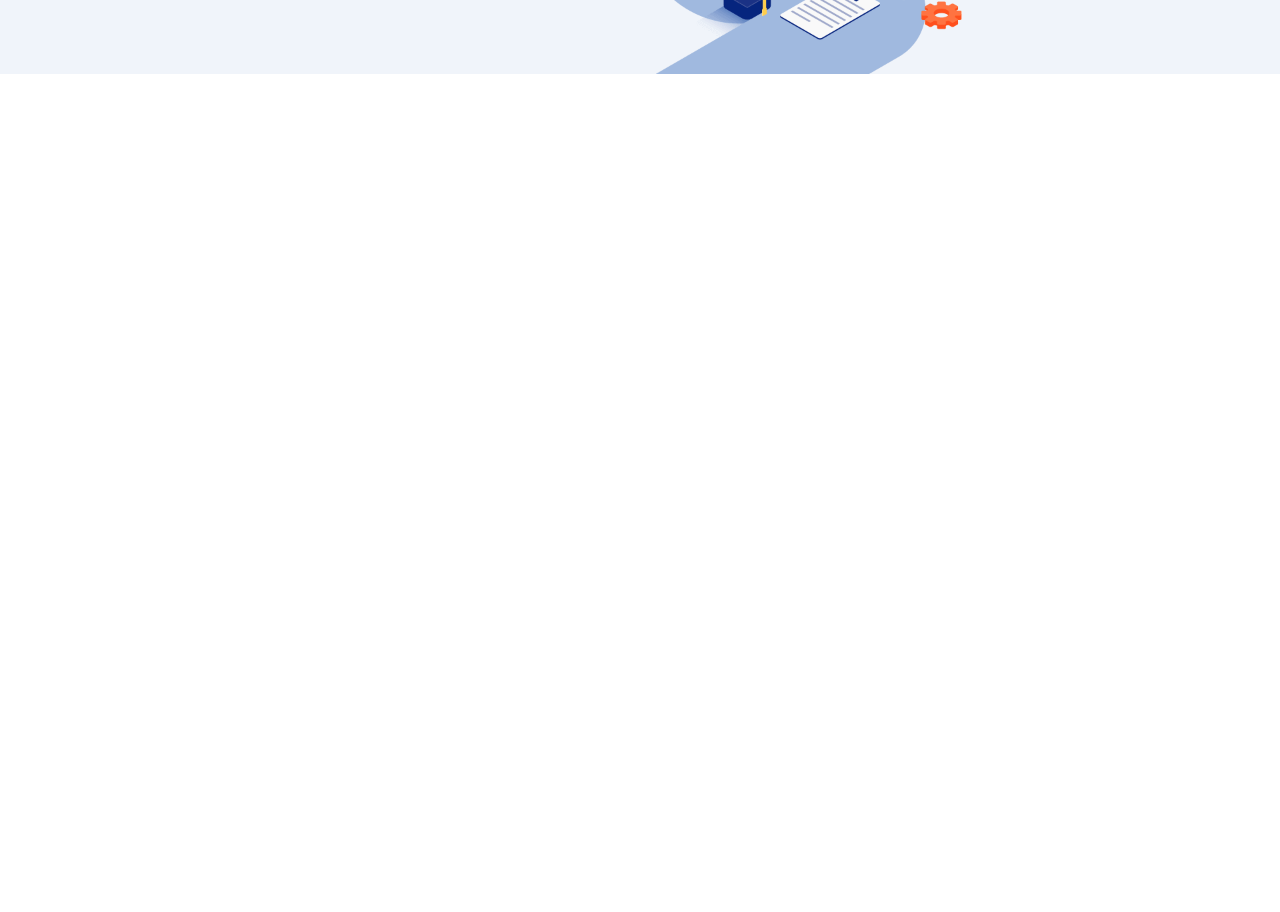
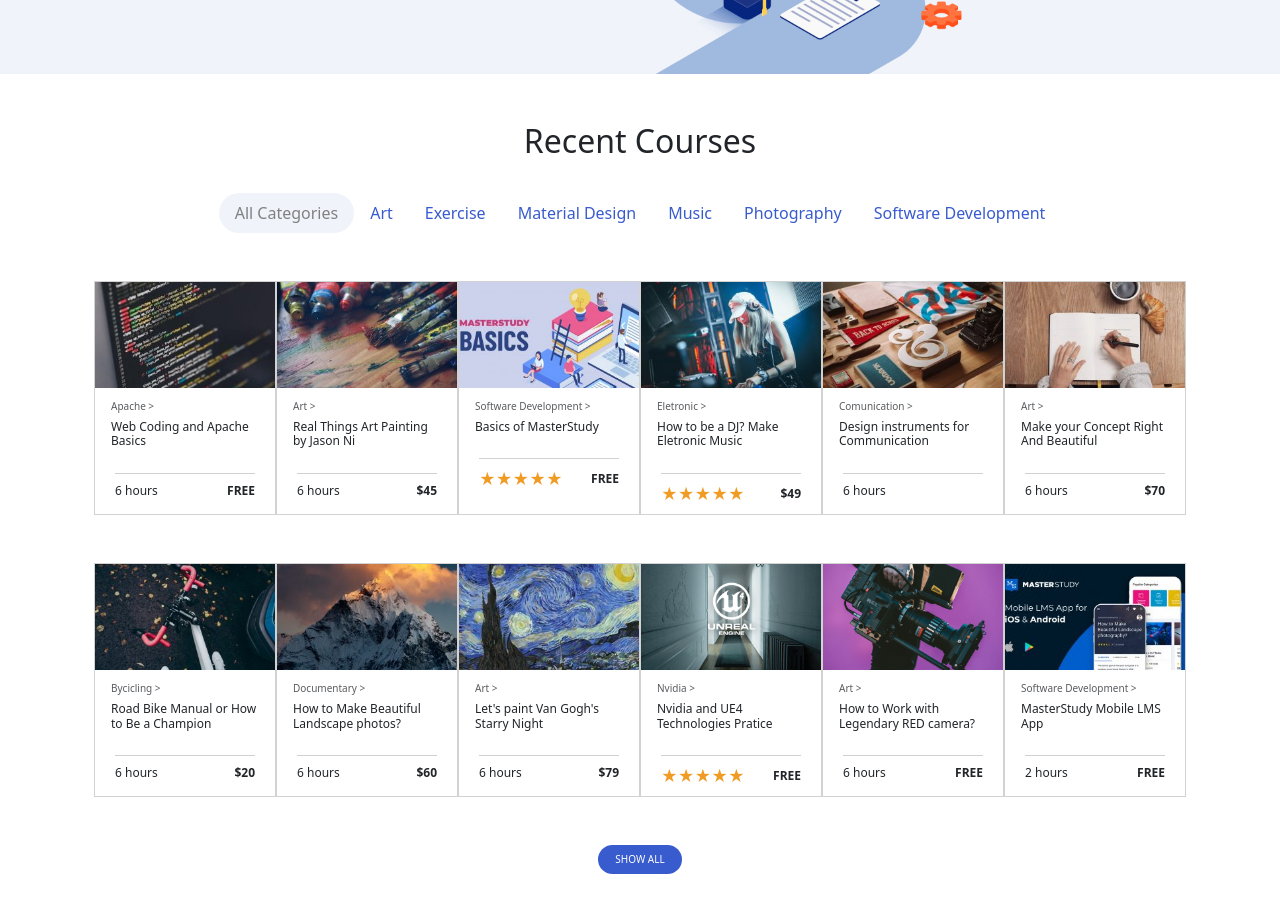
Before and after one commit to MattiaGiarrusso/proj-html-vuejs, a Vue app: page / in a window 1280 px wide. Shown: the part 1560-2472 px from the top of the page. Before the commit the page ends 1634 px from the top, so only its background shows below. Built offline with nearby package versions, Linux system fonts and the light colour scheme.

Commit message:
Feat: create App footer + fix AppRecent

```diff
--- a/src/App.vue
+++ b/src/App.vue
@@ -4,6 +4,7 @@
   import AppHero from './components/AppHero.vue';
   import AppBanner from './components/AppBanner.vue';
   import AppRecentCourses from './components/AppRecentCourses.vue';
+  import AppFooter from './components/AppFooter.vue';
 
 
 
@@ -12,7 +13,8 @@
       AppHeader,
       AppHero,
       AppBanner,
-      AppRecentCourses
+      AppRecentCourses,
+      AppFooter
     },
   }
 </script>
@@ -23,6 +25,7 @@
   <main>
     <AppHero></AppHero>
     <AppBanner></AppBanner>
+    <AppRecentCourses></AppRecentCourses>
   </main>
 
   <footer>
--- a/src/components/AppBanner.vue
+++ b/src/components/AppBanner.vue
@@ -11,7 +11,7 @@
             <div class="row">
                 <div class="col-6">
                     <div class="section-text">
-                        <h1>Learning limitless, more possibilities</h1>
+                        <h2 class="fw-lighter">Learning limitless, more possibilities</h2>
                         <p>Online courses open the opportunity for learning to almost anyone, regardless of their scheduling commitments.</p>
                     </div>
                     <div class="section-button">
@@ -36,8 +36,8 @@
 .row {
     padding: 50px 60px;
 
-    h1 {
-        font-weight: 300;
+    h2 {
+        padding-right: 100px;
     }
 }
 
--- /dev/null
+++ b/src/components/AppFooter.vue
@@ -0,0 +1,18 @@
+<script>
+
+export default {
+    name: 'AppFooter',
+}
+
+</script>
+
+<template>
+
+
+</template>
+
+<style scoped lang="scss">
+
+
+
+</style>
--- a/src/components/AppHeader.vue
+++ b/src/components/AppHeader.vue
@@ -116,13 +116,13 @@
                             <a class="nav-link ms-icon-header" href="#"><i class="fa-brands fa-pinterest"></i></a>
                         </li>
                         <li class="nav-item">
-                            <a class="nav-link ms-icon-header" href="#"><i class="fa-solid fa-basketball"></i></a>
+                            <a class="nav-link ms-icon-header" href="#"><i class="fa-brands fa-dribbble"></i></a>
                         </li>
                         <li class="nav-item">
                             <a class="nav-link ms-icon-header" href="#"><i class="fa-brands fa-git"></i></a>
                         </li>
                         <li class="nav-item">
-                            <a class="nav-link ms-icon-header" href="#"><i class="fa-solid fa-dice-two"></i></a>
+                            <a class="nav-link ms-icon-header" href="#"><i class="fa-brands fa-flickr"></i></a>
                         </li>
                         <li class="nav-item">
                             <a class="nav-link ms-icon-header" href="#"><i class="fa-brands fa-linkedin"></i></a>
--- a/src/components/AppRecentCourses.vue
+++ b/src/components/AppRecentCourses.vue
@@ -1,14 +1,73 @@
 <script>
+import Recents from './Recents.vue'
 
 export default {
     name: 'AppRecentCourses',
+    components: {
+        Recents,
+    },
+    data () {
+        return {
+            links: [
+           {
+            link: 'All Categories',
+            active: true
+            },
+           {
+            link: 'Art',
+            active: null
+           },
+           {
+            link: 'Exercise',
+            active: null
+           },
+           {
+            link: 'Material Design',
+            active: null
+           },
+           {
+            link: 'Music',
+            active: null
+           },
+           {
+            link: 'Photography',
+            active: null
+           },
+           {
+            link: 'Software Development',
+            active: null
+            },
+           ],
+        }
+    }
 }
 
 </script>
 
 <template>
     <section>
+        <div class="container">
+            <div class="row pt-5">
+                <h2 class="text-center fw-lighter">Recent Courses</h2>
+            </div>
 
+            <nav class="d-flex justify-content-center pt-4">
+                <ul class="nav text-center">
+                    <li v-for="link in links" class="nav-item">
+                        <a class="nav-link ms-text-blue" :class="{'active': link.active}" href="#">{{ link.link }}</a>
+                    </li>
+                </ul>
+            </nav>
+
+            <Recents></Recents>
+
+            <div class="row d-flex justify-content-center m-5">
+                <div class="col-2 d-flex justify-content-center">
+                    <button type="button" class="btn ms-btn-blue rounded-pill">SHOW ALL</button>
+                </div>
+            </div>
+
+        </div>
     </section>
 </template>
 
@@ -16,5 +75,21 @@
 
 @use '../style/generic';
 
+nav {
+    .active {
+        background-color: #F0F4FA;
+        color: gray;
+        border-radius: 50rem;
+    }
+}
+
+.card {
+    width: calc(100%/6);
+}
+
+.show-btn {
+    margin: 0 auto;
+}
+
 
 </style>
--- /dev/null
+++ b/src/components/Recents.vue
@@ -0,0 +1,57 @@
+<script>
+import { store } from '../store.js';
+
+export default {
+    name: 'Recents',
+    data() {
+        return {
+            store
+        };
+    },
+    methods: {
+            getImageUrl(name) {
+                return new URL(`../assets/img/${name}`, import.meta.url).href;
+            }
+    }
+}
+
+</script>
+
+<template>
+
+    <div class="container d-flex flex-wrap">
+
+        <div v-for="course in store.recentCourses" class="card rounded-0 mt-5">
+            <img :src="getImageUrl(course.image)" class="card-img-top rounded-0" :alt="course.title">
+            <div class="card-body pb-0">
+                <h6 class="card-subtitle mb-2 text-body-secondary ms-fs-10">{{ course.subtitle }}</h6>
+                <h5 class="card-title ms-fs-12">{{ course.title }}</h5>
+                <div class="d-flex justify-content-between align-items-center ms-border-top mx-1 py-2 mt-4">
+                    <span v-if="course.hours" class="ms-fs-12">{{ course.hours }}</span>
+                    <span v-else class="ms-stars">{{ course.stars }}</span>
+
+                    <span class="ms-fs-12"><strong>{{ course.price }}</strong></span>
+                </div>
+            </div>
+        </div>
+
+    </div>
+
+</template>
+
+<style scoped lang="scss">
+
+
+.card {
+    width: calc(100%/6);
+}
+
+.ms-border-top {
+    border-top: 1px solid #d1d1d1;
+}
+
+.ms-stars {
+    color: #f09b23;
+}
+
+</style>
--- a/src/store.js
+++ b/src/store.js
@@ -18,5 +18,93 @@
             title: 'Photography',
             course: '4 Courses'
         },
+    ],
+
+    recentCourses: [
+        {
+            image: 'photo-1461749280684-dccba630e2f6-272x161.jpeg',
+            subtitle: 'Apache >',
+            title: 'Web Coding and Apache Basics',
+            hours: '6 hours',
+            price: 'FREE'
+        },
+        {
+            image: 'cat_2-272x161.jpg',
+            subtitle: 'Art >',
+            title: 'Real Things Art Painting by Jason Ni',
+            hours: '6 hours',
+            price: '$45'
+          },
+          {
+            image: 'course-preview-272x161.jpg',
+            subtitle: 'Software Development >',
+            title: 'Basics of MasterStudy',
+            stars: '★★★★★',
+            price: 'FREE'
+          },
+          {
+            image: 'photo-1496307042754-b4aa456c4a2d-272x161.jpeg',
+            subtitle: 'Eletronic >',
+            title: 'How to be a DJ? Make Eletronic Music',
+            stars: '★★★★★',
+            price: '$49'
+          },
+          {
+            image: 'photo-1416339134316-0e91dc9ded92-scaled-272x161.jpeg',
+            subtitle: 'Comunication >',
+            title: 'Design instruments for Communication',
+            hours: '6 hours',
+            price: ''
+          },
+          {
+            image: 'cathryn-lavery-67852-unsplash-272x161.jpg',
+            subtitle: 'Art >',
+            title: 'Make your Concept Right And Beautiful',
+            hours: '6 hours',
+            price: '$70'
+          },
+
+          {
+            image: 'photo-1475452779376-caebfb988090-272x161.jpeg',
+            subtitle: 'Bycicling >',
+            title: 'Road Bike Manual or How to Be a Champion',
+            hours: '6 hours',
+            price: '$20'
+        },
+        {
+            image: 'cristian-grecu-762012-unsplash-min-scaled-272x161.jpg',
+            subtitle: 'Documentary >',
+            title: 'How to Make Beautiful Landscape photos?',
+            hours: '6 hours',
+            price: '$60'
+          },
+          {
+            image: 'landscape-272x161.jpg',
+            subtitle: 'Art >',
+            title: "Let's paint Van Gogh's Starry Night",
+            hours: '6 hours',
+            price: '$79'
+          },
+          {
+            image: '12345-1-272x161.png',
+            subtitle: 'Nvidia >',
+            title: 'Nvidia and UE4 Technologies Pratice',
+            stars: '★★★★★',
+            price: 'FREE'
+          },
+          {
+            image: 'jakob-owens-198234-unsplash-min-1-272x161.png',
+            subtitle: 'Art >',
+            title: 'How to Work with Legendary RED camera?',
+            hours: '6 hours',
+            price: 'FREE'
+          },
+          {
+            image: 'promo_tf-272x161.jpg',
+            subtitle: 'Software Development >',
+            title: 'MasterStudy Mobile LMS App',
+            hours: '2 hours',
+            price: 'FREE'
+          },
     ]
 });
--- a/src/style/generic.scss
+++ b/src/style/generic.scss
@@ -46,7 +46,7 @@
     background-color: #385bce;
     color: white;
     padding: 6px 16px;
-    font-size: 12px;
+    font-size: 10px;
 }
 
 .ms-btn-white {
```
